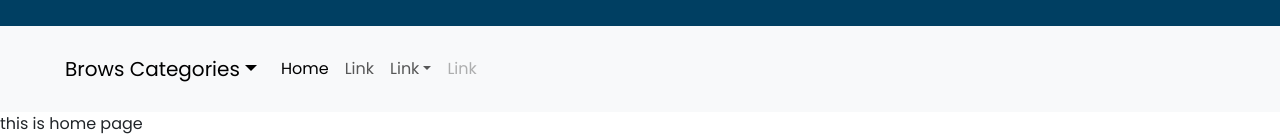
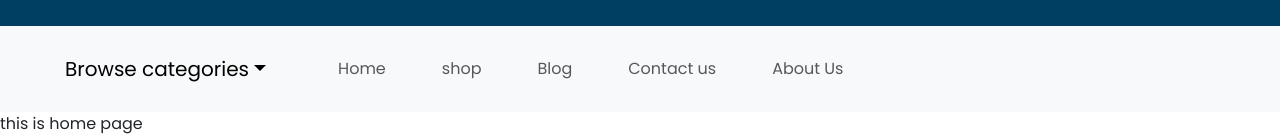
Before and after one commit to mohammadibrahiim1/electon-eCommerce, a React (Create React App) app: page / in a window 1280 px wide. Shown: the part 384-522 px from the top of the page. Built offline with nearby package versions, Linux system fonts and the light colour scheme.

Commit message:
header categories added

```diff
--- a/src/Shared/Header/Header.css
+++ b/src/Shared/Header/Header.css
@@ -35,3 +35,6 @@
 .nav-link small{
   color: white;
 }
+.dropdown-menu{
+  margin-left: 60px;
+}
--- a/src/Shared/Header/Header.js
+++ b/src/Shared/Header/Header.js
@@ -74,9 +74,9 @@ const Header = () => {
     {/* <Link class="navbar-brand" href="#">Navbar scroll</Link> */}
     <Link class=" navbar-brand">
           <Link class="nav-link dropdown-toggle" href="#" role="button" data-bs-toggle="dropdown" aria-expanded="false">
-            Brows Categories
+          Browse categories
           </Link>
-          <ul class="dropdown-menu">
+          <ul class="dropdown-menu ">
             <li><Link class="dropdown-item" href="#">Action</Link></li>
             <li><Link class="dropdown-item" href="#">Another action</Link></li>
             <li><hr class="dropdown-divider"/></li>
@@ -87,14 +87,14 @@ const Header = () => {
       <span class="navbar-toggler-icon"></span>
     </button>
     <div class="collapse navbar-collapse" id="navbarScroll">
-      <ul class="navbar-nav me-auto my-2 my-lg-0 navbar-nav-scroll" style={{bsScrollHeight: "100px"}}>
+      <ul class="navbar-nav me-auto ps-5 my-2 my-lg-0 navbar-nav-scroll" style={{bsScrollHeight: "100px"}}>
         <li class="nav-item">
-          <Link class="nav-link active" aria-current="page" href="#">Home</Link>
+          <Link class="nav-link pe-5 " aria-current="page" href="#">Home</Link>
         </li>
         <li class="nav-item">
-          <Link class="nav-link" href="#">Link</Link>
+          <Link class="nav-link pe-5" href="#">shop</Link>
         </li>
-        <li class="nav-item dropdown">
+        {/* <li class="nav-item dropdown">
           <Link class="nav-link dropdown-toggle" href="#" role="button" data-bs-toggle="dropdown" aria-expanded="false">
             Link
           </Link>
@@ -104,9 +104,15 @@ const Header = () => {
             <li><hr class="dropdown-divider"/></li>
             <li><Link class="dropdown-item" href="#">Something else here</Link></li>
           </ul>
+        </li> */}
+        <li class="nav-item">
+          <Link class="nav-link pe-5 ">Blog</Link>
         </li>
         <li class="nav-item">
-          <Link class="nav-link disabled">Link</Link>
+          <Link class="nav-link pe-5 ">Contact us</Link>
+        </li>
+        <li class="nav-item">
+          <Link class="nav-link pe-5 ">About Us</Link>
         </li>
       </ul>
       {/* <form class="d-flex" role="search">
```
